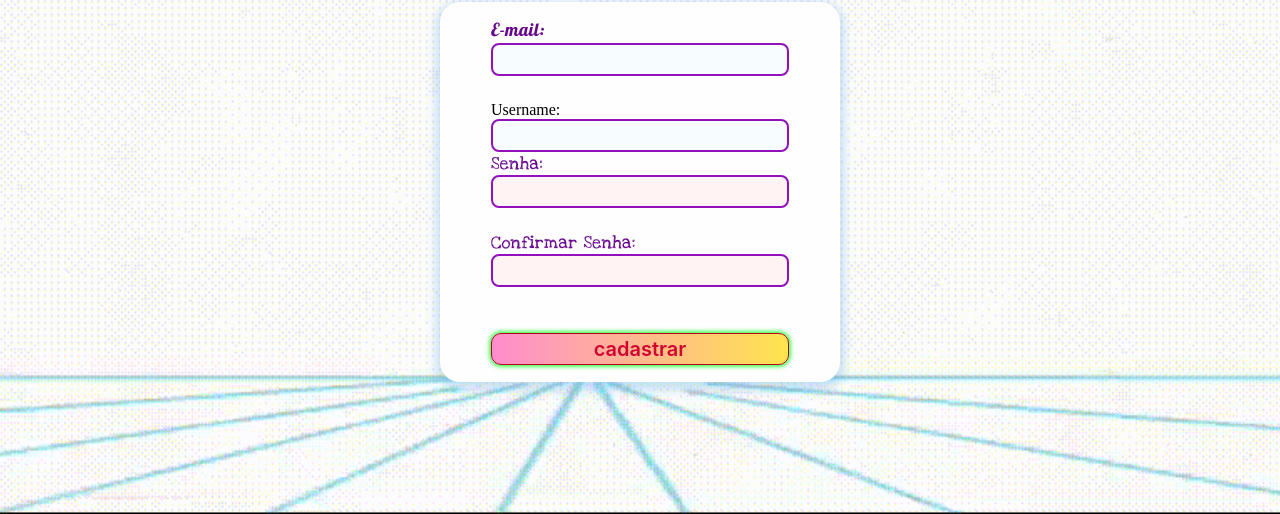
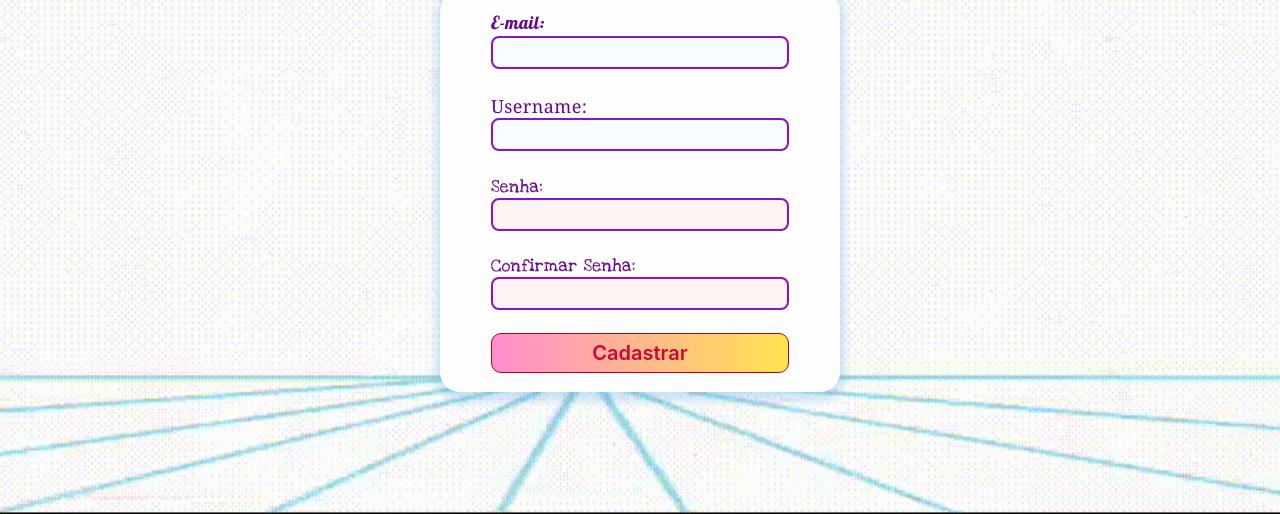
Before and after one commit to Lazy-ghosthunter/AniMate, a plain HTML site: page animatecadastro.html in a window 1280 px wide. Shown: the part 286-800 px from the top of the page. Drawn offline with Linux system fonts and the light colour scheme.

Commit message:
Ajustes dos botões

```diff
--- a/animatecadastro.html
+++ b/animatecadastro.html
@@ -29,9 +29,8 @@
 
                 <div class="username">
                 <label for="username">Username:</label>
-                <br>
                 <input type="text"
-                id="email"
+                id="username"
                 required />
                 <br>
             </div>
@@ -55,12 +54,10 @@
                         maxlength="15"
                         required />
                         <br>
-                        <br>
                 </div>
 
 
-                <button href="" class="botao" role="button">cadastrar
-                </button>
+                <button href="" class="botao" id="botao" role="button">Cadastrar</button>
 
             </form>
         </div>
--- a/estilos/estilocadastro.css
+++ b/estilos/estilocadastro.css
@@ -73,13 +73,21 @@ body {
     flex-wrap: wrap;
     gap: 2px;
     width: 400px;
-    height: 380px;
+    height: 400px;
     border-radius: 20px;
     background: #FEFEFF;
     box-shadow: 0px 4px 8px 5px rgba(71, 157, 228, 0.25);
 }
 
 #email {
+    border-radius: 8px;
+    border: 2px solid var(--Color, #9211BC);
+    background-color: #F6FCFF;
+    width: 290px;
+    height: 27px;
+}
+
+#username {
     border-radius: 8px;
     border: 2px solid var(--Color, #9211BC);
     background-color: #F6FCFF;
@@ -108,6 +116,18 @@ body {
     flex-direction: column;
 }
 
+.username {
+    font-family:Georgia, 'Times New Roman', Times, serif;
+    color: #67058D;
+    font-size: 18px;
+    font-style: normal;
+    font-weight: 400;
+    line-height: normal;
+    letter-spacing: 0.4px;
+    display: flex;
+    flex-direction: column;
+}
+
 .senha {
     color: #67058D;
     font-family: Love_Ya_Like_A_Sister;
@@ -120,24 +140,12 @@ body {
     flex-direction: column;
 }
 
-.lembrete {
-    display: flex;
-    flex-direction:row;
-    letter-spacing: 0.6px;
-    color: #67058D;
-    font-size: 16px;
-    font-style: normal;
-    font-weight: 400;
-    line-height: normal;
-    letter-spacing: 0.4px;
-}
-
 .botao {
     background: linear-gradient(270deg, #FFE44E 0.16%, #FF8AD2 103.06%);
     border: 0.5px solid #B80019;
     color: #D20532;
     width: 100%;
-    height: 4vh;
+    height: 5vh;
     font-family: Inter;
     font-size: 20px;
     font-weight: 600;
@@ -149,12 +157,15 @@ body {
     text-decoration: none;
 }
 
-.botao :hover {
-    height: 90px;
-    width: 100px;
+.botao:hover {
+    background: linear-gradient(270deg, #F99129 0.16%, #FB38B0 103.06%);
+    height: 6.5vh;
+    width: 100%;
+    color: #fff;
+    gap: 20px;
 }
 
-input .email, .senha :valid {
+input .senha:valid {
     box-shadow: 0 0 5px 1px rgb(0, 255, 21);
 }
 
@@ -188,11 +199,6 @@ input .email, .senha :valid {
     #password {
         width: 300px;
         padding: 2px 2px;
-    }
-
-    .lembrete {
-        font-size: 15px;
-        text-indent: 0.7px;
     }
 
     .botao3 {
--- a/estilos/estilologin.css
+++ b/estilos/estilologin.css
@@ -133,15 +133,28 @@ body {
 }
 
 .botao {
-    margin-left: 90px;
-    background: none;
-    border: none;
-    padding: 0 20px;
+    background: linear-gradient(270deg, #90F9FF 0.16%, #EB92FF 103.06%);
+    border: 0.5px solid #3982EF;
+    color: #450F8C;
+    width: 100%;
+    height: 5vh;
+    font-family: Inter;
+    font-size: 20px;
+    font-weight: 600;
+    display: flex;
+    justify-content: center;
+    align-items: center;
+    border-radius: 10px;
+    padding: 10px 0;
+    text-decoration: none;
 }
 
-.botao :hover {
-    height: 90px;
-    width: 100px;
+.botao:hover {
+    background: linear-gradient(270deg, #08C3CD 0.16%, #D63EF8 103.06%);
+    height: 6.5vh;
+    width: 100%;
+    color: #fff;
+    gap: 20px;
 }
 
 input .email, .senha :valid {
```
Also changed, not shown: animatelogin.html (+1 -3 lines), 2 other files.
